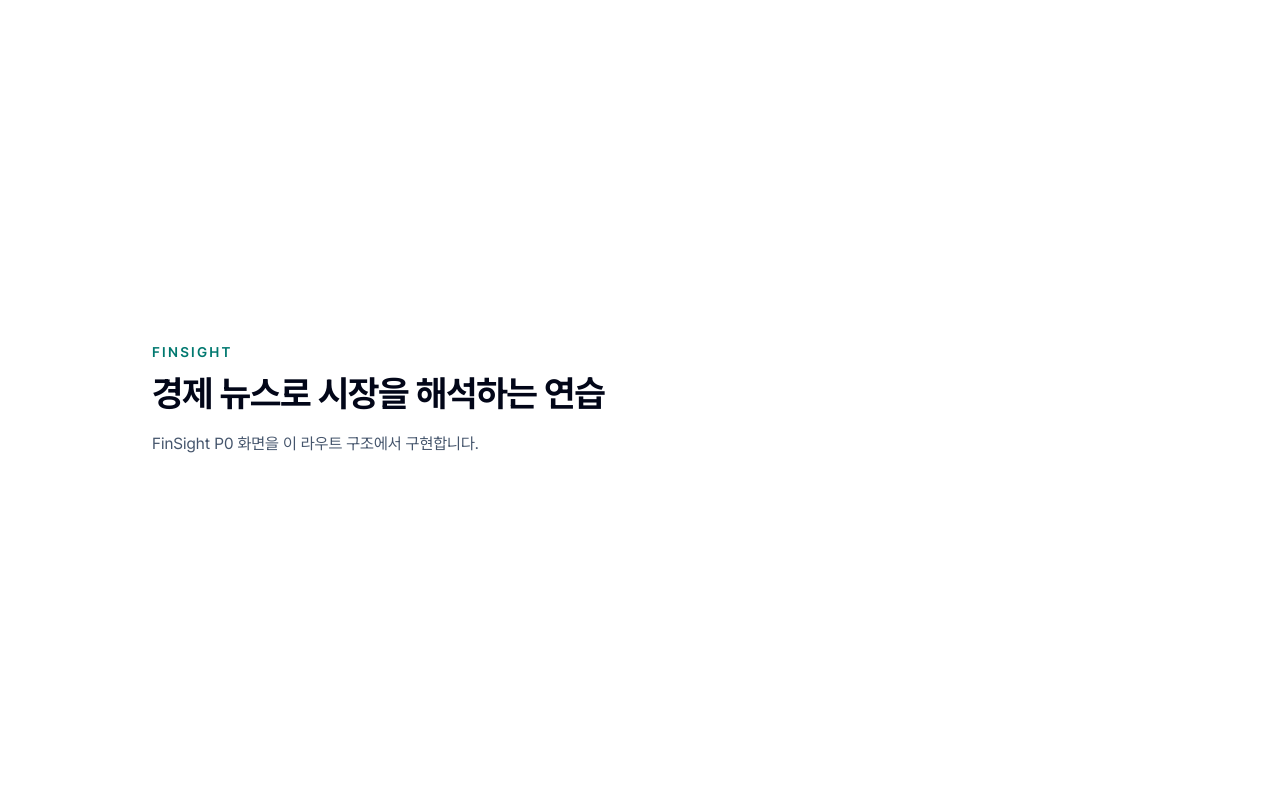
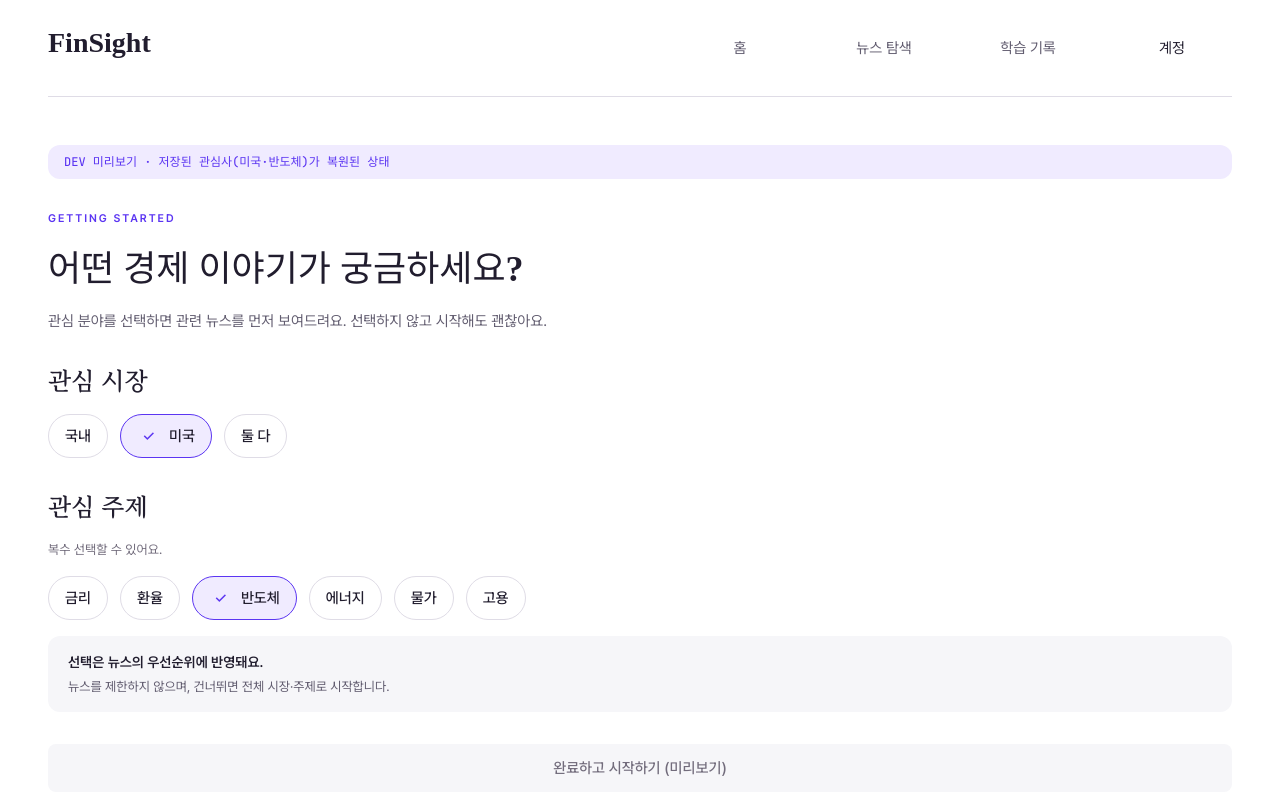
Before and after one commit to HUFS-LikeLion-Team3/FE, a React (Vite) app: page /dev/onboarding in a window 1280 px wide. Before the commit this address led to /. Shown: the top 800 px of the page. Built offline with nearby package versions, Linux system fonts and the light colour scheme; a web font is replaced by a local one.

Commit message:
fix: 관심사 복원 반영 및 조회 중·실패 시 저장 차단

```diff
--- a/src/App.tsx
+++ b/src/App.tsx
@@ -8,6 +8,7 @@
 
 const UiPreviewPage = import.meta.env.DEV ? lazy(() => import('@/pages/UiPreviewPage')) : null
 const AssignedPreviewApp = import.meta.env.DEV ? lazy(() => import('@/features/learning/AssignedPreviewApp')) : null
+const InterestSettingPreviewPage = import.meta.env.DEV ? lazy(() => import('@/features/interest/InterestSettingPreviewPage')) : null
 
 function PlaceholderPage({ title, description }: { title: string; description: string }) {
   return (
@@ -39,6 +40,7 @@
       <Route path="/learning/:sessionId/final-feedback" element={<AssignedProductPage page="final" />} />
       {AssignedPreviewApp && <Route path="/dev/pages/*" element={<Suspense fallback={fallback}><AssignedPreviewApp /></Suspense>} />}
       {UiPreviewPage && <Route path="/dev/ui" element={<Suspense fallback={fallback}><UiPreviewPage /></Suspense>} />}
+      {InterestSettingPreviewPage && <Route path="/dev/onboarding" element={<Suspense fallback={fallback}><InterestSettingPreviewPage /></Suspense>} />}
       <Route path="*" element={<Navigate to="/" replace />} />
     </Routes>
   )
--- a/src/features/interest/InterestSettingPage.tsx
+++ b/src/features/interest/InterestSettingPage.tsx
@@ -1,4 +1,4 @@
-import { useState } from 'react'
+import { useEffect, useState } from 'react'
 import { useNavigate } from 'react-router-dom'
 import { useMutation, useQuery, useQueryClient } from '@tanstack/react-query'
 import { Button } from '@/components/ui/Button'
@@ -54,20 +54,29 @@
   const queryClient = useQueryClient()
 
   // 기존 관심사 조회 (설정 페이지 재방문 시 복원)
-  const { data: savedInterests } = useQuery({
+  const {
+    data: savedInterests,
+    isLoading: isLoadingInterests,
+    isError: isLoadError,
+    refetch,
+  } = useQuery({
     queryKey: ['interests'],
     queryFn: getInterests,
   })
 
-  const [selectedMarkets, setSelectedMarkets] = useState<Set<string>>(() =>
-    toMarketSet(savedInterests ?? []),
-  )
-  const [selectedTopics, setSelectedTopics] = useState<Set<string>>(() =>
-    toTopicSet(savedInterests ?? []),
-  )
+  const [selectedMarkets, setSelectedMarkets] = useState<Set<string>>(new Set())
+  const [selectedTopics, setSelectedTopics] = useState<Set<string>>(new Set())
+
+  // 조회 완료 후 저장된 관심사를 초기 선택 상태에 반영한다.
+  // (useState 초기화 함수는 1회만 실행되므로 비동기 조회 결과를 담지 못한다)
+  useEffect(() => {
+    if (!savedInterests) return
+    setSelectedMarkets(toMarketSet(savedInterests))
+    setSelectedTopics(toTopicSet(savedInterests))
+  }, [savedInterests])
 
   // 관심사 저장 + 온보딩 완료
-  const { mutate: submit, isPending, error } = useMutation({
+  const { mutate: submit, isPending, error: saveError } = useMutation({
     mutationFn: async () => {
       const interests: InterestItem[] = [
         ...Array.from(selectedMarkets).map(key => ({ interestType: 'market' as const, interestKey: key })),
@@ -123,7 +132,10 @@
   }
 
   const marketState = marketSelectionState(selectedMarkets)
+  // 조회 중이거나 조회 실패 시에는 저장을 막는다.
+  // 조회가 끝나지 않은 상태에서 저장하면 기존 관심사를 빈 배열로 덮어쓸 수 있다.
   const isBusy = isPending || isSkipping
+  const canSave = !isLoadingInterests && !isLoadError && !isBusy
 
   return (
     <Shell>
@@ -137,6 +149,28 @@
           관심 분야를 선택하면 관련 뉴스를 먼저 보여드려요. 선택하지 않고 시작해도 괜찮아요.
         </p>
       </div>
+
+      {/* 조회 실패 안내: 저장 차단 + 재시도 */}
+      {isLoadError && (
+        <div role="alert" className="space-y-3 rounded-card bg-status-error-bg px-5 py-4">
+          <p className="font-sans text-[14px] font-medium text-status-error">
+            관심사를 불러오지 못했어요.
+          </p>
+          <p className="font-sans text-[13px] text-text-secondary">
+            지금 저장하면 기존 설정이 지워질 수 있어 저장을 멈췄어요. 다시 불러온 뒤 설정해 주세요.
+          </p>
+          <Button variant="secondary" onClick={() => refetch()}>
+            다시 불러오기
+          </Button>
+        </div>
+      )}
+
+      {/* 조회 중 안내 */}
+      {isLoadingInterests && (
+        <p role="status" className="font-sans text-[14px] text-text-muted">
+          기존 관심사를 불러오는 중…
+        </p>
+      )}
 
       {/* 관심 시장 */}
       <section className="space-y-4" aria-labelledby="market-heading">
@@ -187,8 +221,8 @@
         </div>
       </section>
 
-      {/* 오류 메시지 */}
-      {error && (
+      {/* 저장 오류 메시지 */}
+      {saveError && (
         <p role="alert" className="rounded-control bg-status-error-bg px-3 py-2 font-sans text-[13px] text-status-error">
           저장하지 못했어요. 다시 시도해 주세요.
         </p>
@@ -200,14 +234,14 @@
           className="w-full"
           loading={isPending}
           loadingLabel="저장 중…"
-          disabled={isBusy}
+          disabled={!canSave}
           onClick={() => submit()}
         >
           완료하고 시작하기
         </Button>
         <button
           type="button"
-          disabled={isBusy}
+          disabled={!canSave}
           onClick={() => skip()}
           className="w-full min-h-11 font-sans text-[14px] text-text-secondary hover:text-text-primary disabled:opacity-50 focus-visible:outline-2 focus-visible:outline-brand-primary"
         >
--- /dev/null
+++ b/src/features/interest/InterestSettingPreviewPage.tsx
@@ -0,0 +1,144 @@
+/**
+ * DEV 전용: 목 데이터로 관심 설정 페이지의 "복원" 동작을 확인합니다.
+ * /dev/onboarding 에서 접근합니다.
+ *
+ * 저장된 관심사(미국 + 반도체)가 진입 시 칩에 선택된 상태로 복원되는지 확인하는 것이 목적입니다.
+ */
+import { useEffect, useState } from 'react'
+import { Button } from '@/components/ui/Button'
+import { FilterChip } from '@/components/ui/FilterChip'
+import { Shell } from '@/features/learning/components/PagePrimitives'
+import type { InterestItem } from './api'
+
+const MARKET_OPTIONS = [
+  { key: 'korea', label: '국내' },
+  { key: 'us', label: '미국' },
+]
+const TOPIC_OPTIONS = [
+  { key: 'rate', label: '금리' },
+  { key: 'exchange_rate', label: '환율' },
+  { key: 'semiconductor', label: '반도체' },
+  { key: 'energy', label: '에너지' },
+  { key: 'price', label: '물가' },
+  { key: 'employment', label: '고용' },
+]
+
+// 저장된 사용자를 흉내 내는 목 데이터: 미국 시장 + 반도체 주제
+const MOCK_SAVED_INTERESTS: InterestItem[] = [
+  { interestType: 'market', interestKey: 'us' },
+  { interestType: 'topic', interestKey: 'semiconductor' },
+]
+
+function toMarketSet(interests: InterestItem[]) {
+  return new Set(interests.filter(i => i.interestType === 'market').map(i => i.interestKey))
+}
+function toTopicSet(interests: InterestItem[]) {
+  return new Set(interests.filter(i => i.interestType === 'topic').map(i => i.interestKey))
+}
+function marketSelectionState(selected: Set<string>) {
+  const hasKorea = selected.has('korea')
+  const hasUs = selected.has('us')
+  if (hasKorea && hasUs) return 'both'
+  if (hasKorea) return 'korea'
+  if (hasUs) return 'us'
+  return 'none'
+}
+
+export default function InterestSettingPreviewPage() {
+  const [selectedMarkets, setSelectedMarkets] = useState<Set<string>>(new Set())
+  const [selectedTopics, setSelectedTopics] = useState<Set<string>>(new Set())
+
+  // 실제 페이지와 동일하게, 조회 완료 시점(여기서는 마운트 직후)에 복원한다.
+  useEffect(() => {
+    setSelectedMarkets(toMarketSet(MOCK_SAVED_INTERESTS))
+    setSelectedTopics(toTopicSet(MOCK_SAVED_INTERESTS))
+  }, [])
+
+  function toggleMarket(key: string) {
+    setSelectedMarkets(prev => {
+      const next = new Set(prev)
+      next.has(key) ? next.delete(key) : next.add(key)
+      return next
+    })
+  }
+  function toggleBoth() {
+    setSelectedMarkets(prev =>
+      marketSelectionState(prev) === 'both' ? new Set() : new Set(['korea', 'us']),
+    )
+  }
+  function toggleTopic(key: string) {
+    setSelectedTopics(prev => {
+      const next = new Set(prev)
+      next.has(key) ? next.delete(key) : next.add(key)
+      return next
+    })
+  }
+
+  const marketState = marketSelectionState(selectedMarkets)
+
+  return (
+    <Shell>
+      <div className="rounded-card bg-brand-subtle px-4 py-2 font-mono text-[12px] text-brand-primary">
+        DEV 미리보기 · 저장된 관심사(미국·반도체)가 복원된 상태
+      </div>
+
+      <div className="space-y-4">
+        <p className="font-sans text-[11px] font-semibold tracking-[0.18em] text-brand-primary">
+          GETTING STARTED
+        </p>
+        <h1 className="text-page text-text-primary">어떤 경제 이야기가 궁금하세요?</h1>
+        <p className="font-sans text-[15px] text-text-secondary">
+          관심 분야를 선택하면 관련 뉴스를 먼저 보여드려요. 선택하지 않고 시작해도 괜찮아요.
+        </p>
+      </div>
+
+      <section className="space-y-4" aria-labelledby="market-heading">
+        <h2 id="market-heading" className="text-section text-text-primary">관심 시장</h2>
+        <div className="flex flex-wrap gap-3" role="group" aria-label="관심 시장 선택">
+          {MARKET_OPTIONS.map(({ key, label }) => (
+            <FilterChip key={key} selected={selectedMarkets.has(key)} onClick={() => toggleMarket(key)}>
+              {label}
+            </FilterChip>
+          ))}
+          <FilterChip selected={marketState === 'both'} onClick={toggleBoth}>
+            둘 다
+          </FilterChip>
+        </div>
+      </section>
+
+      <section className="space-y-4" aria-labelledby="topic-heading">
+        <h2 id="topic-heading" className="text-section text-text-primary">관심 주제</h2>
+        <p className="font-sans text-[13px] text-text-muted">복수 선택할 수 있어요.</p>
+        <div className="flex flex-wrap gap-3" role="group" aria-label="관심 주제 선택">
+          {TOPIC_OPTIONS.map(({ key, label }) => (
+            <FilterChip key={key} selected={selectedTopics.has(key)} onClick={() => toggleTopic(key)}>
+              {label}
+            </FilterChip>
+          ))}
+        </div>
+
+        <div className="rounded-card bg-surface-subtle px-5 py-4 space-y-1">
+          <p className="font-sans text-[14px] font-semibold text-text-primary">
+            선택은 뉴스의 우선순위에 반영돼요.
+          </p>
+          <p className="font-sans text-[13px] text-text-secondary">
+            뉴스를 제한하지 않으며, 건너뛰면 전체 시장·주제로 시작합니다.
+          </p>
+        </div>
+      </section>
+
+      <div className="space-y-3">
+        <Button className="w-full" disabled>
+          완료하고 시작하기 (미리보기)
+        </Button>
+        <button
+          type="button"
+          disabled
+          className="w-full min-h-11 font-sans text-[14px] text-text-secondary disabled:opacity-50"
+        >
+          건너뛰기
+        </button>
+      </div>
+    </Shell>
+  )
+}
```
